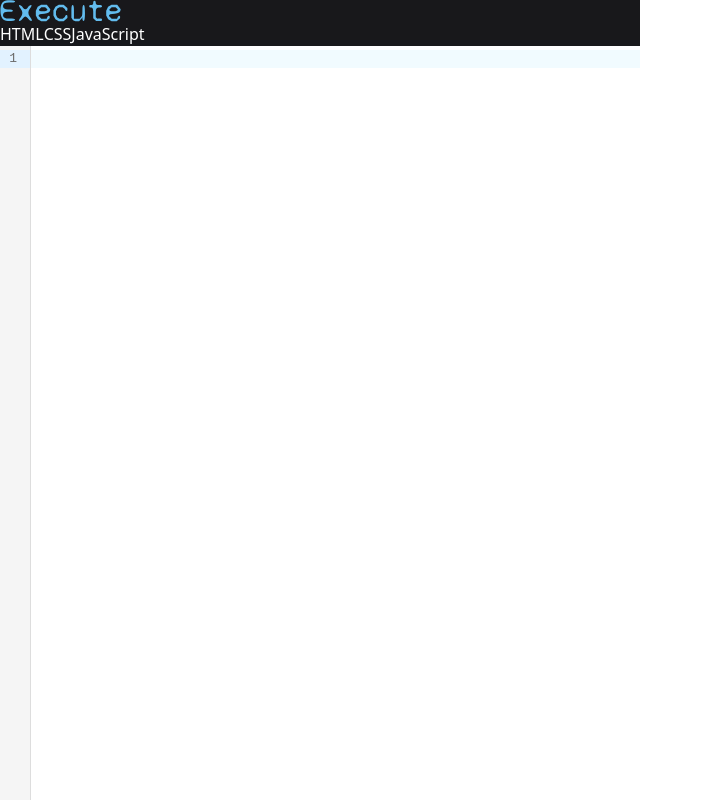
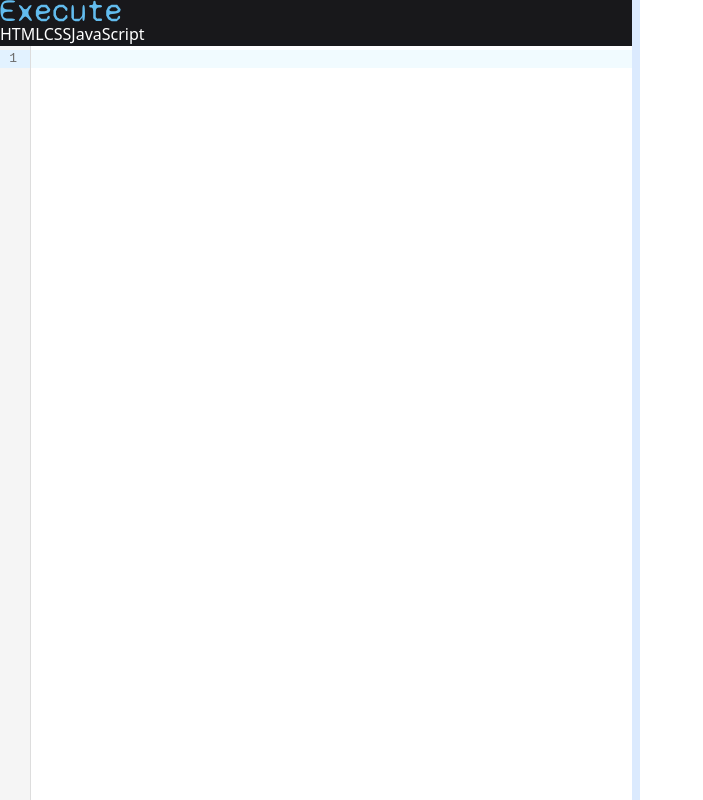
Before and after one commit to subhoghoshX/execute, a Next.js app: page / in a window 1280 px wide. Shown: the whole page, without its empty margins (0-703 px from the left). Built offline with nearby package versions, Linux system fonts and the light colour scheme; what prettier-plugin-tailwindcss would draw is missing.

Commit message:
feat: editor and preview separator

```diff
--- a/components/Editor.tsx
+++ b/components/Editor.tsx
@@ -24,12 +24,16 @@ export default function ({ iframeRef }: Props) {
   }, [htmlCode, cssCode, jsCode]);
 
   return (
-    <section className="flex h-screen w-1/2 flex-col bg-zinc-900">
+    <div className="flex w-1/2 bg-zinc-900">
+      <section className="flex h-screen flex-grow flex-col">
         <div>
           <Logo />
         </div>
         <menu>
-        <button className="text-white" onClick={() => setActiveEditor("html")}>
+          <button
+            className="text-white"
+            onClick={() => setActiveEditor("html")}
+          >
             HTML
           </button>
           <button className="text-white" onClick={() => setActiveEditor("css")}>
@@ -67,5 +71,7 @@ export default function ({ iframeRef }: Props) {
           }`}
         />
       </section>
+      <button className="w-2 cursor-ew-resize bg-blue-100"></button>
+    </div>
   );
 }
```
Lines whose indentation alone changed are shown as unchanged.
